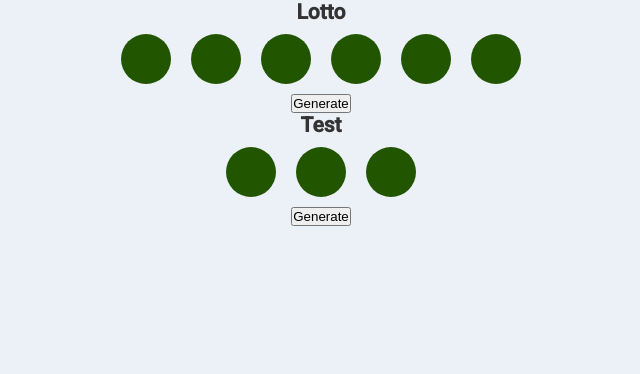
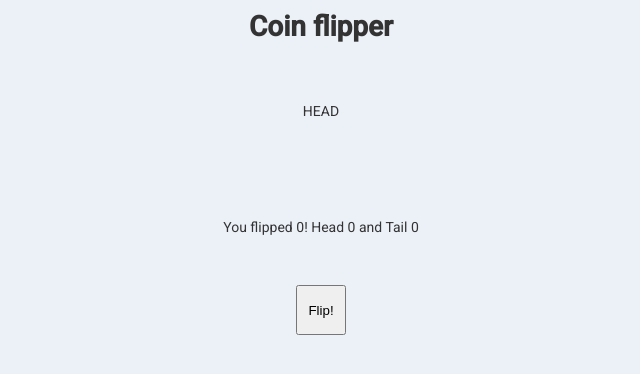
Before and after one commit to iagobontempo-study/Study-react-bootcamp, a React (Create React App) app: page / in a window 1280 px wide. Shown: the top 374 px of the page, without its empty margins (319-959 px from the left). Built offline with nearby package versions, Linux system fonts and the light colour scheme.

Commit message:
Coin Flipper

```diff
--- a/src/App.js
+++ b/src/App.js
@@ -1,10 +1,12 @@
 import React from 'react';
 import GlobalStyle from './GlobalStyle'
-import Lottery from './ex/5loterry/Lottery';
 // import SlotMachine from './ex/1slotmachine/index';
 // import Pokegame from './ex/2pokedex/Pokegame'
 // import ClickNumber from './ex/3clicknumber/ClickNumber'
 // import DiceGame from './ex/4dice/DiceGame';
+// import Lottery from './ex/5loterry/Lottery';
+import CoinFlipper from './ex/6coinflipper/CoinFlipper';
+
 
 function App() {
   return (
@@ -13,9 +15,9 @@ function App() {
       {/* <Pokegame /> */}
       {/* <ClickNumber /> */}
       {/* <DiceGame /> */}
-      <Lottery />
-      <Lottery title="Test" maxBalls={3} maxNumbers={60} />
-
+      {/* <Lottery /> */}
+      {/* <Lottery title="Test" maxBalls={3} maxNumbers={60} /> */}
+      <CoinFlipper />
 
       <GlobalStyle />
     </div>
--- /dev/null
+++ b/src/ex/6coinflipper/CoinFlipper.jsx
@@ -0,0 +1,49 @@
+import React, { Component } from 'react'
+
+import { Container } from './styles'
+
+export class CoinFlipper extends Component {
+    state = {
+        count: 0,
+        number: 1,
+        headCount: 0,
+        tailCount: 0,
+    }
+
+    headOrTail() {
+        let generatedNumber = Math.round(Math.random() * 1) + 1;
+        this.setState({...this.currentState, number: generatedNumber})
+        if (generatedNumber === 1) {
+            this.setState(currentState => {
+                return { ...this.currentState, headCount: currentState.headCount + 1}
+            })
+        } else {
+            this.setState(currentState => {
+                return { ...this.currentState, tailCount: currentState.tailCount + 1}
+            })
+        }
+    }
+
+    flip() {
+        this.headOrTail()
+        this.setState(currentState => {
+            return { ...this.currentState, count: currentState.count + 1 }
+    })}
+
+    handleClick = e => {
+        this.flip()
+    }
+
+    render() {
+        return (
+            <Container>
+                <h1>Coin flipper</h1>
+                {this.state.number === 1 ? <p>HEAD</p> : <p>TAIL</p> }
+                <p>You flipped {this.state.count}! Head {this.state.headCount} and Tail {this.state.tailCount}</p>
+                <button onClick={this.handleClick}>Flip!</button>
+            </Container>
+        )
+    }
+}
+
+export default CoinFlipper
--- /dev/null
+++ b/src/ex/6coinflipper/styles.js
@@ -0,0 +1,21 @@
+import styled from 'styled-components';
+
+export const Container = styled.div`
+    display: flex;
+    flex-direction: column;
+    justify-content: center;
+    align-items: center;
+
+    h1 {
+        padding: 10px;
+    }
+
+    p {
+        padding: 50px;
+    }
+
+    button {
+        width: 50px;
+        height: 50px;
+    }
+`;
```
